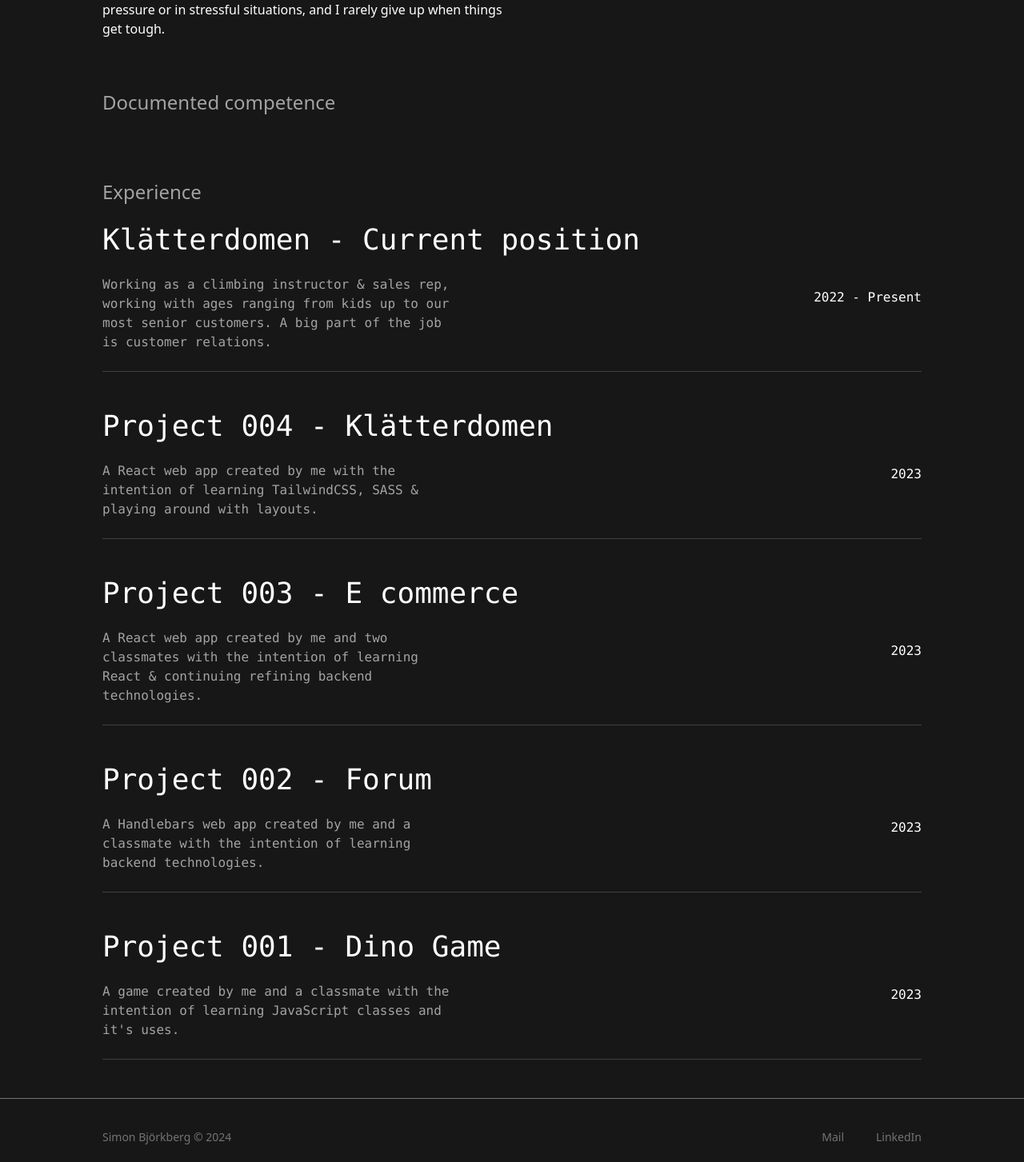
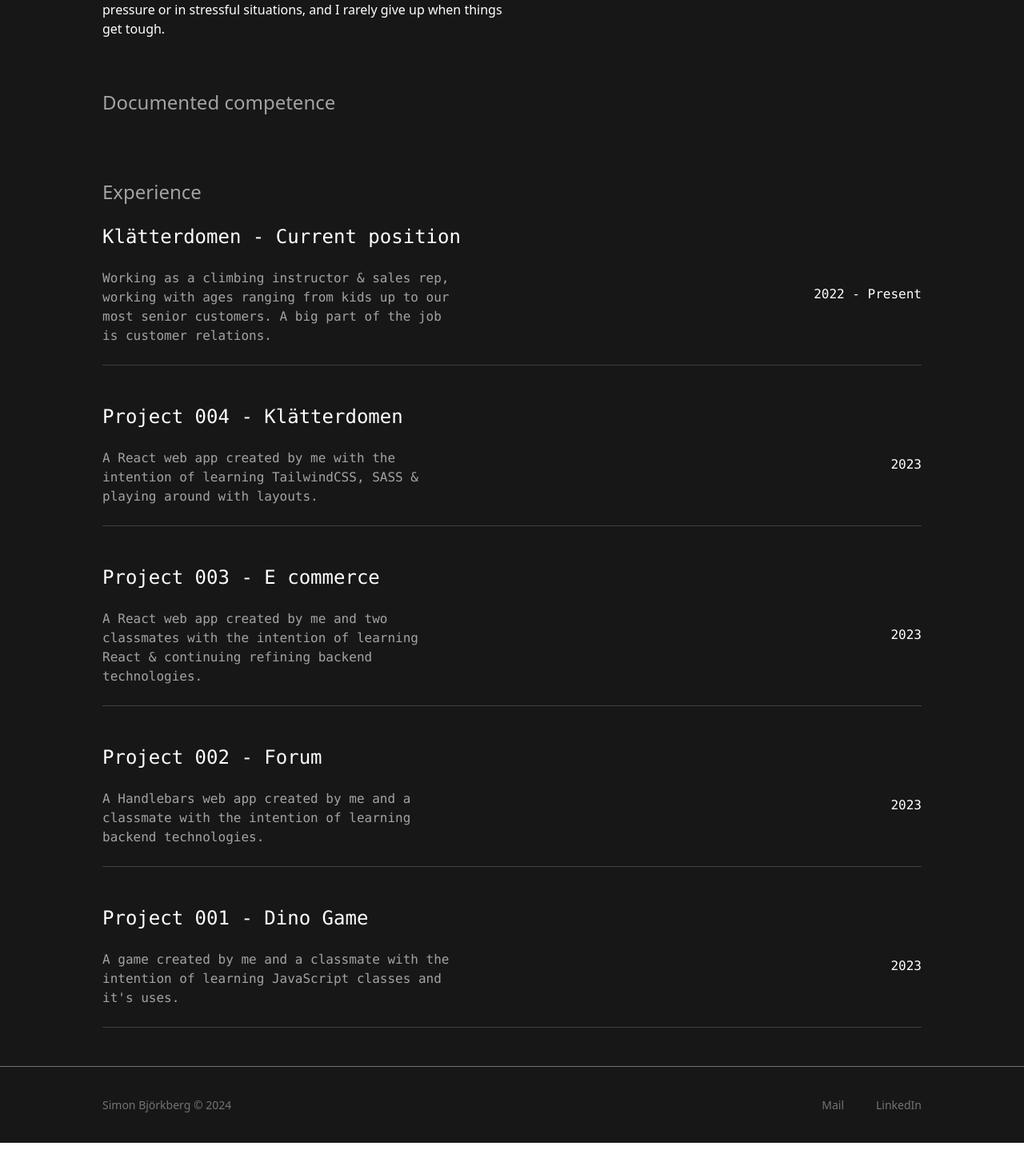
Before and after one commit to SimonBjorkberg/portfolio, a React (Create React App) app: page /info in a window 1280 px wide. Shown: the part 1000-2453 px from the top of the page at 80% size. After the commit the page ends 2429 px from the top, so only its background shows below. Built offline with nearby package versions, Linux system fonts and the light colour scheme.

Commit message:
changed h1 size

```diff
--- a/src/pages/Info.js
+++ b/src/pages/Info.js
@@ -28,7 +28,7 @@ const Info = () => {
                 <h1 className='font-extralight text-2xl mt-20 mb-4 text-neutral-400'>Experience</h1>
                 <div className='font-extralight font-mono border-b mb-5 border-neutral-700 flex justify-between h-fit'>
                     <div className='flex flex-col justify-between w-full'>
-                        <h1 className='text-4xl mb-4'>Klätterdomen - Current position</h1>
+                        <h1 className='text-2xl mb-4'>Klätterdomen - Current position</h1>
                         <p className='mb-4 w-1/2 text-neutral-400'>Working as a climbing instructor & sales rep, working with ages ranging from kids up to our most senior customers. A big part of the job is customer relations.</p>
                     </div>
                     <div className='my-auto w-44 text-right'>
@@ -37,7 +37,7 @@ const Info = () => {
                 </div>
                 <div className='font-extralight font-mono border-b mb-5 border-neutral-700 flex justify-between h-fit'>
                     <div className='flex flex-col justify-between w-full'>
-                        <h1 className='text-4xl mb-4'>Project 004 - Klätterdomen</h1>
+                        <h1 className='text-2xl mb-4'>Project 004 - Klätterdomen</h1>
                         <p className='mb-4 w-1/2 text-neutral-400'>A React web app created by me with the intention of learning TailwindCSS, SASS & playing around with layouts.</p>
                     </div>
                     <div className='my-auto w-44 text-right'>
@@ -46,7 +46,7 @@ const Info = () => {
                 </div>
                 <div className='font-extralight font-mono border-b mb-5 border-neutral-700 flex justify-between h-fit'>
                     <div className='flex flex-col justify-between w-full'>
-                        <h1 className='text-4xl mb-4'>Project 003 - E commerce</h1>
+                        <h1 className='text-2xl mb-4'>Project 003 - E commerce</h1>
                         <p className='mb-4 w-1/2 text-neutral-400'>A React web app created by me and two classmates with the intention of learning React & continuing refining backend technologies.</p>
                     </div>
                     <div className='my-auto w-44 text-right'>
@@ -55,7 +55,7 @@ const Info = () => {
                 </div>
                 <div className='font-extralight font-mono border-b mb-5 border-neutral-700 flex justify-between h-fit'>
                     <div className='flex flex-col justify-between w-full'>
-                        <h1 className='text-4xl mb-4'>Project 002 - Forum</h1>
+                        <h1 className='text-2xl mb-4'>Project 002 - Forum</h1>
                         <p className='mb-4 w-1/2 text-neutral-400'>A Handlebars web app created by me and a classmate with the intention of learning backend technologies.</p>
                     </div>
                     <div className='my-auto w-44 text-right'>
@@ -64,7 +64,7 @@ const Info = () => {
                 </div>
                 <div className='font-extralight font-mono border-b mb-5 border-neutral-700 flex justify-between h-fit'>
                     <div className='flex flex-col justify-between w-full'>
-                        <h1 className='text-4xl mb-4'>Project 001 - Dino Game</h1>
+                        <h1 className='text-2xl mb-4'>Project 001 - Dino Game</h1>
                         <p className='mb-4 w-1/2 text-neutral-400'>A game created by me and a classmate with the intention of learning JavaScript classes and it's uses.</p>
                     </div>
                     <div className='my-auto w-44 text-right'>
```
